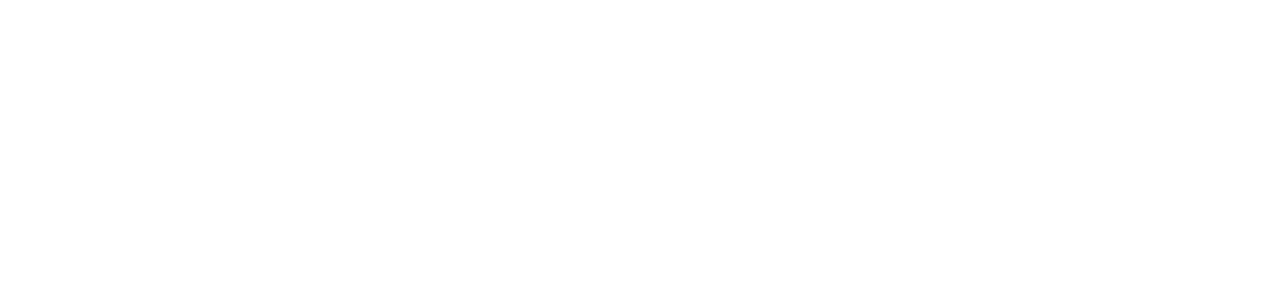
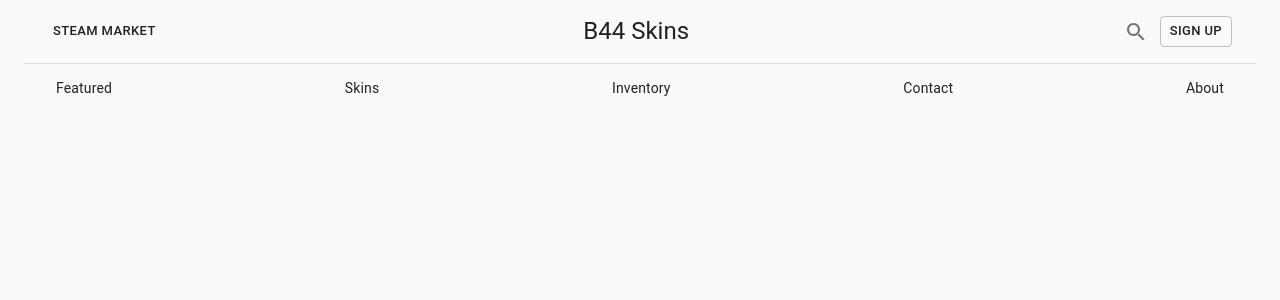
Before and after one commit to cday02/FP, a React (Create React App) app in the folder client/: page /Inventory in a window 1280 px wide. Shown: the top 300 px of the page. Built offline with nearby package versions, Linux system fonts and the light colour scheme; no server answers; a web font is replaced by a local one.

Commit message:
finished starting inventory page, split toolbar component

```diff
--- a/client/src/App.js
+++ b/client/src/App.js
@@ -1,18 +1,23 @@
 import React from "react";
 import { BrowserRouter as Router, Route, Switch } from "react-router-dom";
 import Header from "./pages/Header"
+import Inventory from "./pages/Inventory/Inventory.js"
+import Toolbar from "./components/Toolbar"
 
 
 function App() {
   return (
     <Router>
-      <div>
+      <>
+      <Route component={Toolbar}/>
+     <Switch>
       <Route exact path="/" component={ Header } />
+      <Route exact path="/Inventory" component= { Inventory } />
       {/* <Route exact path="/About" component= { About } />
       <Route exact path="/Contact" component= { Contact } />
-      <Route exact path="/Inventory" component= { Inventory } />
       <Route exact path="/Featured" component= { Featured } /> */}
-      </div>
+      </Switch>
+      </>
     </Router>
   );
 }
--- /dev/null
+++ b/client/src/components/Toolbar.js
@@ -0,0 +1,157 @@
+import React from 'react';
+import { makeStyles } from '@material-ui/core/styles';
+import CssBaseline from '@material-ui/core/CssBaseline';
+import Toolbar from '@material-ui/core/Toolbar';
+import IconButton from '@material-ui/core/IconButton';
+import SearchIcon from '@material-ui/icons/Search';
+import Paper from '@material-ui/core/Paper';
+import Typography from '@material-ui/core/Typography';
+import Grid from '@material-ui/core/Grid';
+import Card from '@material-ui/core/Card';
+import CardActionArea from '@material-ui/core/CardActionArea';
+import CardContent from '@material-ui/core/CardContent';
+import CardMedia from '@material-ui/core/CardMedia';
+import Hidden from '@material-ui/core/Hidden';
+import Link from '@material-ui/core/Link';
+import Button from '@material-ui/core/Button';
+import Divider from '@material-ui/core/Divider';
+import Container from '@material-ui/core/Container';
+
+
+const useStyles = makeStyles(theme => ({
+    toolbar: {
+      borderBottom: `1px solid ${theme.palette.divider}`,
+    },
+    toolbarTitle: {
+      flex: 1,
+    },
+    toolbarSecondary: {
+      justifyContent: 'space-between',
+      overflowX: 'auto',
+    },
+    toolbarLink: {
+      padding: theme.spacing(1),
+      flexShrink: 0,
+    },
+    mainFeaturedPost: {
+      position: 'relative',
+      backgroundColor: theme.palette.grey[800],
+      color: theme.palette.common.white,
+      marginBottom: theme.spacing(4),
+      backgroundImage: 'url(https://cdn2.unrealengine.com/Diesel%2Fproduct%2Fbattalion%2Fbattalion1944_hero-2580x1450-c31586a872fbc11e513d9788757220711c1caef0.png)',
+      backgroundSize: 'cover',
+      backgroundRepeat: 'no-repeat',
+      backgroundPosition: 'center',
+    },
+    overlay: {
+      position: 'absolute',
+      top: 0,
+      bottom: 0,
+      right: 0,
+      left: 0,
+      backgroundColor: 'rgba(0,0,0,.3)',
+    },
+    mainFeaturedPostContent: {
+      position: 'relative',
+      padding: theme.spacing(3),
+      [theme.breakpoints.up('md')]: {
+        padding: theme.spacing(6),
+        paddingRight: 0,
+      },
+    },
+    mainGrid: {
+      marginTop: theme.spacing(3),
+    },
+    card: {
+      display: 'flex',
+    },
+    cardDetails: {
+      flex: 1,
+    },
+    cardMedia: {
+      width: 160,
+    },
+    markdown: {
+      ...theme.typography.body2,
+      padding: theme.spacing(3, 0),
+    },
+    sidebarAboutBox: {
+      padding: theme.spacing(2),
+      backgroundColor: theme.palette.grey[200],
+    },
+    sidebarSection: {
+      marginTop: theme.spacing(3),
+    },
+    footer: {
+      backgroundColor: theme.palette.background.paper,
+      marginTop: theme.spacing(8),
+      padding: theme.spacing(6, 0),
+    },
+  }));
+
+  const sections = [
+    {name:'Featured', route:'/featured'},
+    {name:'Skins', route:'/skins'},
+    {name:'Inventory', route:'/inventory'},
+    {name:'Contact', route:'/contact'},
+    {name:'About', route:'/about'},
+
+  ];
+
+  const featuredPosts = [
+    {
+      title: 'Featured post',
+      description:
+        'Test',
+    },
+    {
+      title: 'Post title',
+      description:
+        'testing',
+    },
+  ];
+
+  export default function Blog() {
+    const classes = useStyles();
+
+    return (
+      <React.Fragment>
+        <CssBaseline />
+        <Container maxWidth="lg">
+          <Toolbar className={classes.toolbar}>
+            <Button size="small">Steam Market</Button>
+            <Typography
+              component="h2"
+              variant="h5"
+              color="inherit"
+              align="center"
+              noWrap
+              className={classes.toolbarTitle}
+            >
+              B44 Skins
+            </Typography>
+            <IconButton>
+              <SearchIcon />
+            </IconButton>
+            <Button variant="outlined" size="small">
+              Sign up
+            </Button>
+          </Toolbar>
+          <Toolbar component="nav" variant="dense" className={classes.toolbarSecondary}>
+            {sections.map(section => (
+              <Link
+                color="inherit"
+                noWrap
+                key={section.name}
+                variant="body2"
+                to={section.route}
+                className={classes.toolbarLink}
+              >
+                {section.name}
+              </Link>
+            ))}
+          </Toolbar>
+        </Container>
+      </React.Fragment>
+    );
+  }
--- a/client/src/pages/Header/Header.js
+++ b/client/src/pages/Header/Header.js
@@ -96,6 +96,7 @@
   {name:'Inventory', route:'/inventory'},
   {name:'Contact', route:'/contact'},
   {name:'About', route:'/about'},
+  {name:'Home', rout: '/'}
 
 ];
 
@@ -119,8 +120,8 @@
   return (
     <React.Fragment>
       <CssBaseline />
-      <Container maxWidth="lg">
-        <Toolbar className={classes.toolbar}>
+      * <Container maxWidth="lg">
+        {/* <Toolbar className={classes.toolbar}>
           <Button size="small">Steam Market</Button>
           <Typography
             component="h2"
@@ -152,7 +153,7 @@
               {section.name}
             </Link>
           ))}
-        </Toolbar>
+        </Toolbar> */}
         <main>
           {/* Main featured post */}
           <Paper className={classes.mainFeaturedPost}>
--- /dev/null
+++ b/client/src/pages/Inventory/Inventory.js
@@ -0,0 +1,30 @@
+import React, { Component } from "react";
+import API from "../../utils/API"
+import Toolbar from "../../components/Toolbar"
+
+class Inventory extends Component {
+state={
+        items:[],
+    }
+componentDidMount() {
+    this.loadItems()
+}
+
+  // Loads all Items  and sets them to this.state.items
+  loadItems = () => {
+    API.getItems()
+      .then(res =>
+        this.setState({ items: res.data })
+      )
+      .catch(err => console.log(err));
+  };
+
+  render(){
+    const {type, rarity}=this.state.items
+    return(
+    <div>
+    </div>
+    )
+  }
+}
+export default Inventory
```
